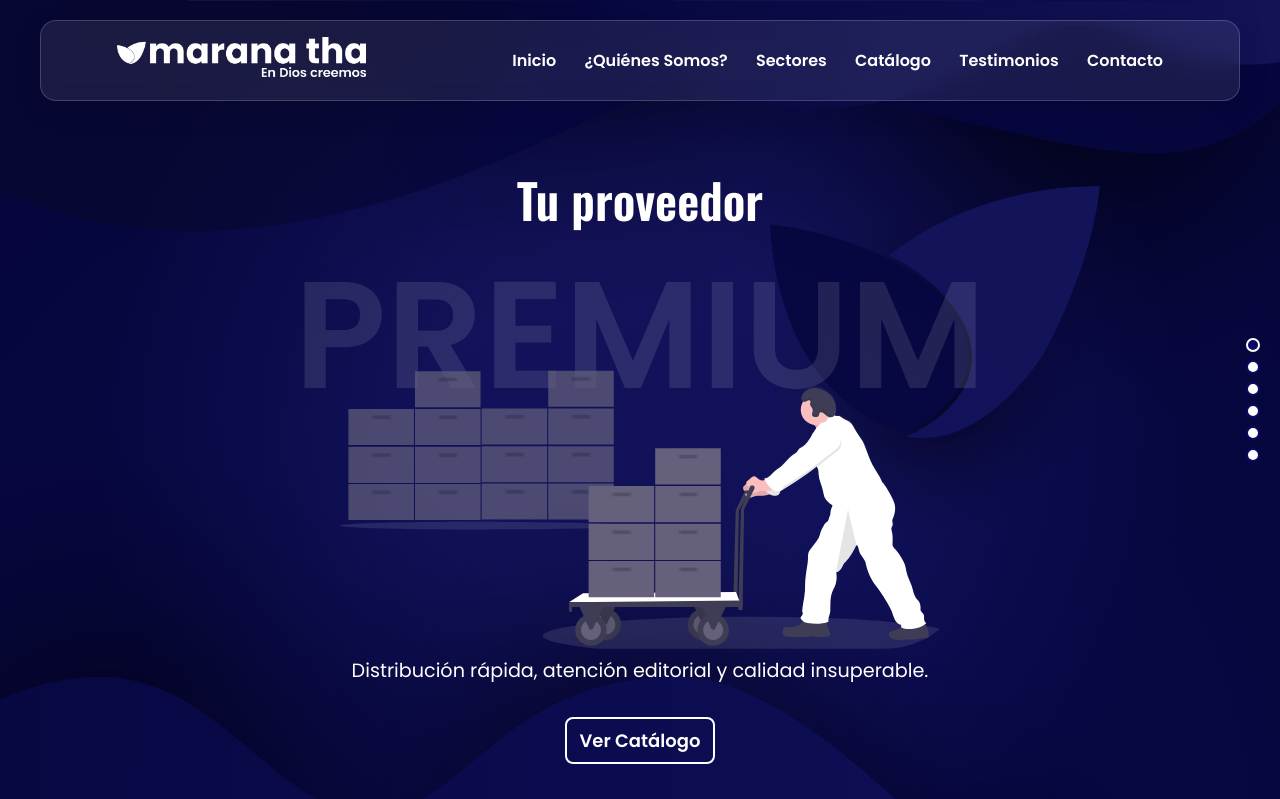
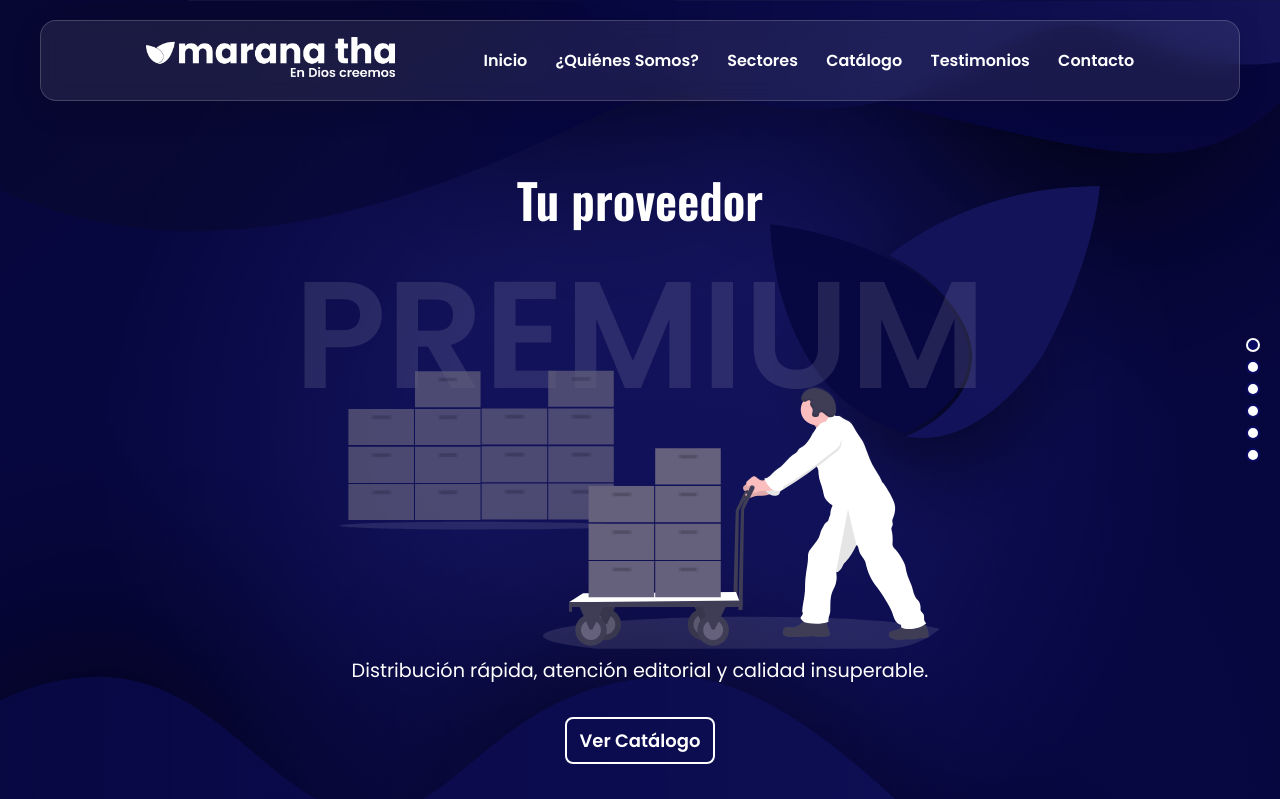
Before and after one commit to Oscarmp7/maranatha-landing-page, a plain HTML site: page index.html in a window 1280 px wide. Shown: the top 799 px of the page. Drawn offline with nearby package versions, Linux system fonts and the light colour scheme.

Commit message:
Update style.css

```diff
--- a/style.css
+++ b/style.css
@@ -74,7 +74,7 @@ body {
   width: 95%;
   max-width: 1200px;
   margin: 0 auto;
-  padding: 0 2 rem;
+  padding: 0 2rem;
   background: rgba(255, 255, 255, 0.08);  /* Fondo semitransparente */
   backdrop-filter: blur(12px);           /* Efecto glass */
   border-radius: 16px;                   /* Bordes redondeados */
```
